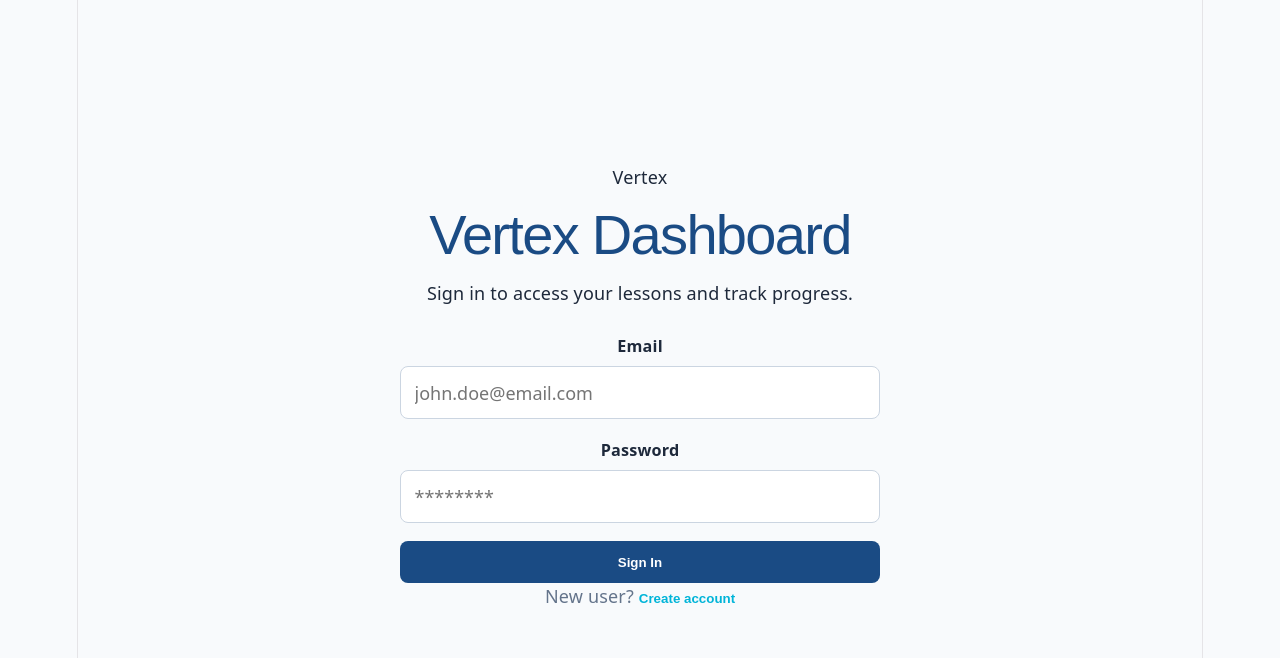
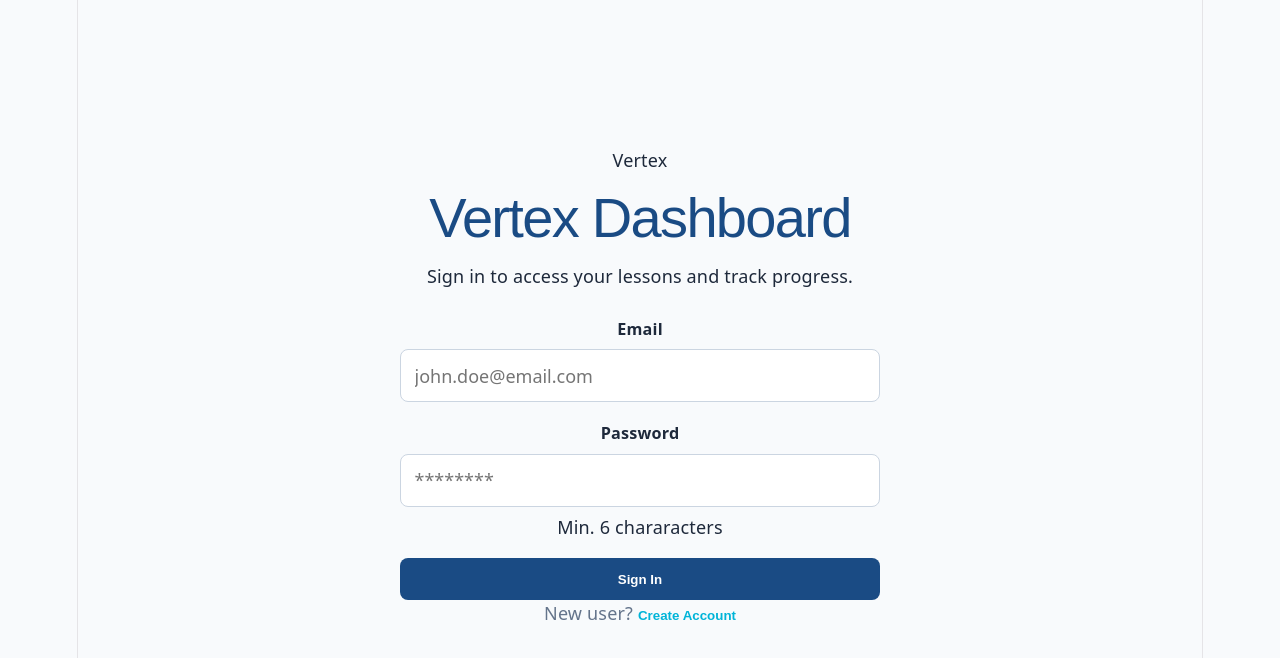
Before and after one commit to keiaa-75/vertex, a Svelte app in the folder packages/dashboard/: page / in a window 1280 px wide. Shown: the top 658 px of the page. Built offline with nearby package versions, Linux system fonts and the light colour scheme; no server answers; the database is empty.

Commit message:
refactor(auth): allow creating new accounts

```diff
--- a/packages/dashboard/src/App.svelte
+++ b/packages/dashboard/src/App.svelte
@@ -14,19 +14,31 @@
   let password = $state('');
   let authError = $state<string | null>(null);
   let isAuthenticating = $state(false);
+  let isSignupMode = $state(false);
 
   let isLoading = $derived($userStore.loading || $curriculumStore.loading);
   let isAuthenticated = $derived(!!$userStore.firebaseUser);
   let needsProfileSetup = $derived($userStore.needsProfileSetup);
   let profile = $derived($userStore.profile);
 
-  async function handleLogin(e: Event) {
+  function toggleMode() {
+    isSignupMode = !isSignupMode;
+    authError = null;
+    email = '';
+    password = '';
+  }
+
+  async function handleSubmit(e: Event) {
     e.preventDefault();
     authError = null;
     isAuthenticating = true;
 
     try {
-      await loginWithEmail(email.trim(), password);
+      if (isSignupMode) {
+        await registerUser(email.trim(), password);
+      } else {
+        await loginWithEmail(email.trim(), password);
+      }
     } catch (err: any) {
       authError = err.message?.replace('Firebase: ', '') || 'Login failed';
     } finally {
@@ -63,7 +75,7 @@
       <h1>Vertex Dashboard</h1>
       <p>Sign in to access your lessons and track progress.</p>
 
-      <form class="auth-form" onsubmit={handleLogin}>
+      <form class="auth-form" onsubmit={handleSubmit}>
         {#if authError}
           <div class="error-msg" role="alert">{authError}</div>
         {/if}
@@ -90,6 +102,7 @@
             required
             disabled={isAuthenticating}
           />
+          <span class="field-hint">Min. 6 chararacters</span>
         </div>
 
         <button
@@ -102,9 +115,9 @@
       </form>
 
       <p class="hint">
-        New user?
-        <button type="button" class="link-btn">
-          Create account
+        {isSignupMode ? 'Already have an account? ' : 'New user? '}
+        <button type="button" class="link-btn" onclick={toggleMode}>
+          {isSignupMode ? 'Sign In' : 'Create Account'}
         </button>
       </p>
     </section>
--- a/packages/shared/src/lib/stores/user.ts
+++ b/packages/shared/src/lib/stores/user.ts
@@ -39,6 +39,9 @@ export async function loginWithEmail(email: string, password: string): Promise<v
 
 // Email/password registration
 export async function registerUser(email: string, password: string): Promise<void> {
+    if (password.length < 6) throw new Error('Password must be at least 6 characters');
+
+    const { createUserWithEmailAndPassword } = await import ('firebase/auth');
     await createUserWithEmailAndPassword(auth, email, password);
 }
 
```
